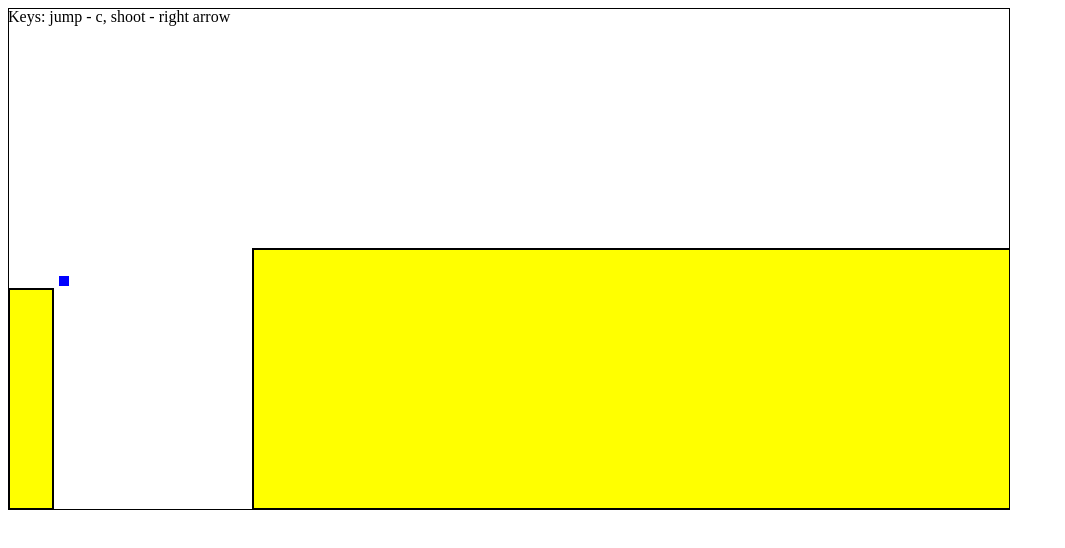
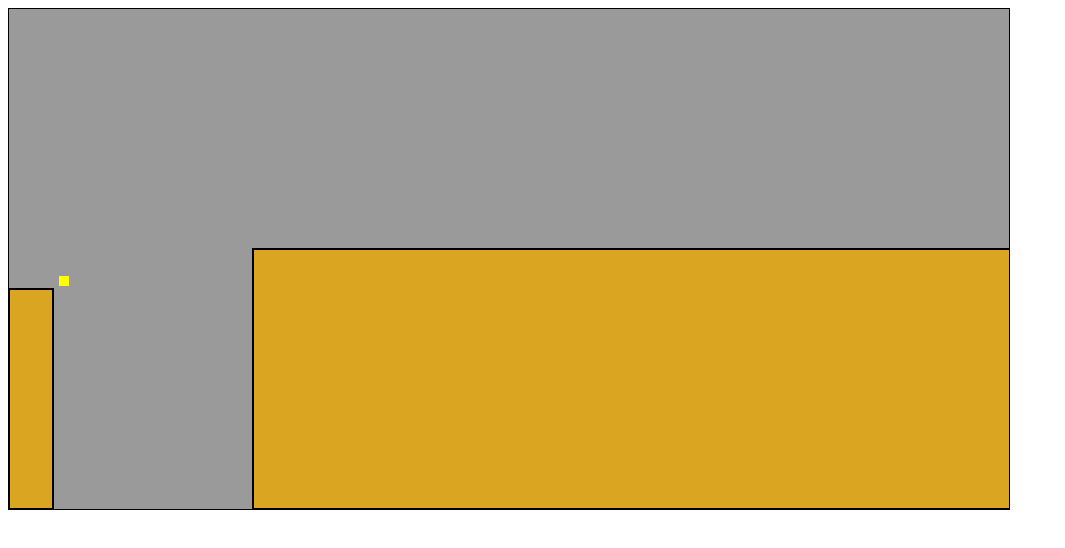
Before and after one commit to prasanmouli/zombie-hunter, a plain HTML site: page index.html in a window 1280 px wide. Shown: the whole page, without its empty margins (0-1065 px from the left). Drawn offline with Linux system fonts and the light colour scheme.

Commit message:
changing color scheme

```diff
--- a/index.html
+++ b/index.html
@@ -4,7 +4,7 @@
 </head>
 
 <body>
-<canvas id="player" width="1000" height="500" style='position: absolute; border: 1px solid black;'>
+<canvas id="player" width="1000" height="500" style='position: absolute; border: 1px solid black; background: #9A9A9A;'>
 </canvas>
 
 <canvas id="levels" width="1000" height="500" style='position: absolute; border: 1px solid black;'>
--- a/scripts/zh.js
+++ b/scripts/zh.js
@@ -47,12 +47,9 @@ Zombie = function(){
 	this.hunterHold = false;
 }
 
-Z = {};
-for(var i=0; i<2; i++)
-	Z[i] = new Zombie();
-
 var canvs2 = document.getElementById('player');
 var c = canvs2.getContext("2d");
+Z = {};
 
 window.requestAnimFrame = (function(){
   return  window.requestAnimationFrame       ||
@@ -233,14 +230,15 @@ Hunter.prototype.landGenerate = function(){
 				}
 				j++;
 			}
-			zom.fillStyle = "#FF0000";
+			//zom.fillStyle = "#6B1414";
+			zom.fillStyle = "#9A0E2A";
 			zom.fill();
 
 			lands.beginPath();
 			//land
 			lands.clearRect(land[i].width-(land[i].Yi)%(land[i].width+land[i].pitGap), 500-land[i].height-1, this.pix+2, land[i].height+2 );
 			lands.rect(0, 500-land[i].height, land[i].width-(land[i].Yi)%(land[i].width+land[i].pitGap), land[i].height);
-			lands.fillStyle = 'yellow';
+			lands.fillStyle = '#DAA520';
 			lands.fill();
 			lands.lineWidth = 2;
 			lands.strokeStyle = 'black';
@@ -315,15 +313,15 @@ function landPush(that){
 		var exis = false;
 	if(that.pix>18){
 		p = Math.floor(Math.random()*10+600);
-		w = Math.floor(Math.random()*40+900+that.pix*20);
+		w = Math.floor(Math.random()*40+1100+that.pix*35);
 		exis = true;
 		c = 2;
 	}
 	else if(that.pix>12){
 		p = Math.floor(Math.random()*10+225+that.pix*10);
-		w = Math.floor(Math.random()*40+900+that.pix*25);
+		w = Math.floor(Math.random()*40+1000+that.pix*30);
 		exis = true;
-		if(Math.random()>0.5)
+		if(Math.random()>0.4)
 			c = 2;
 	}
 	if(Math.random()>0.6&&that.pix>10){
@@ -338,10 +336,12 @@ function landPush(that){
 window.onload = function(){
 
 	ZH = new Hunter();
-	c.fillStyle = "#0000FF";
+	c.fillStyle = 'yellow';
 	c.fillRect(ZH.X, ZH.Y, 10, 10);
     c.fill();
 
+	for(var i=0; i<2; i++)
+		Z[i] = new Zombie();
 
 	ZH.landGenerate();
 
```
